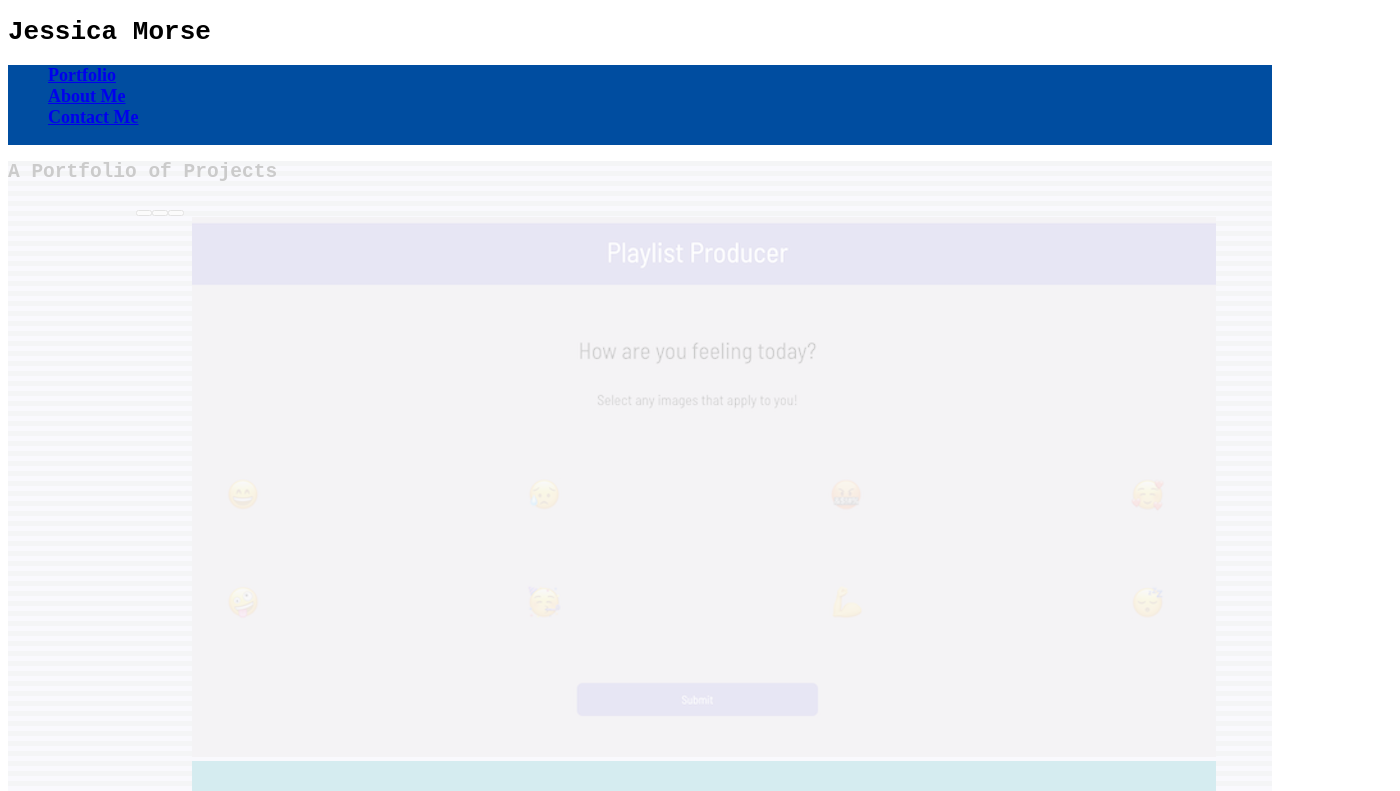
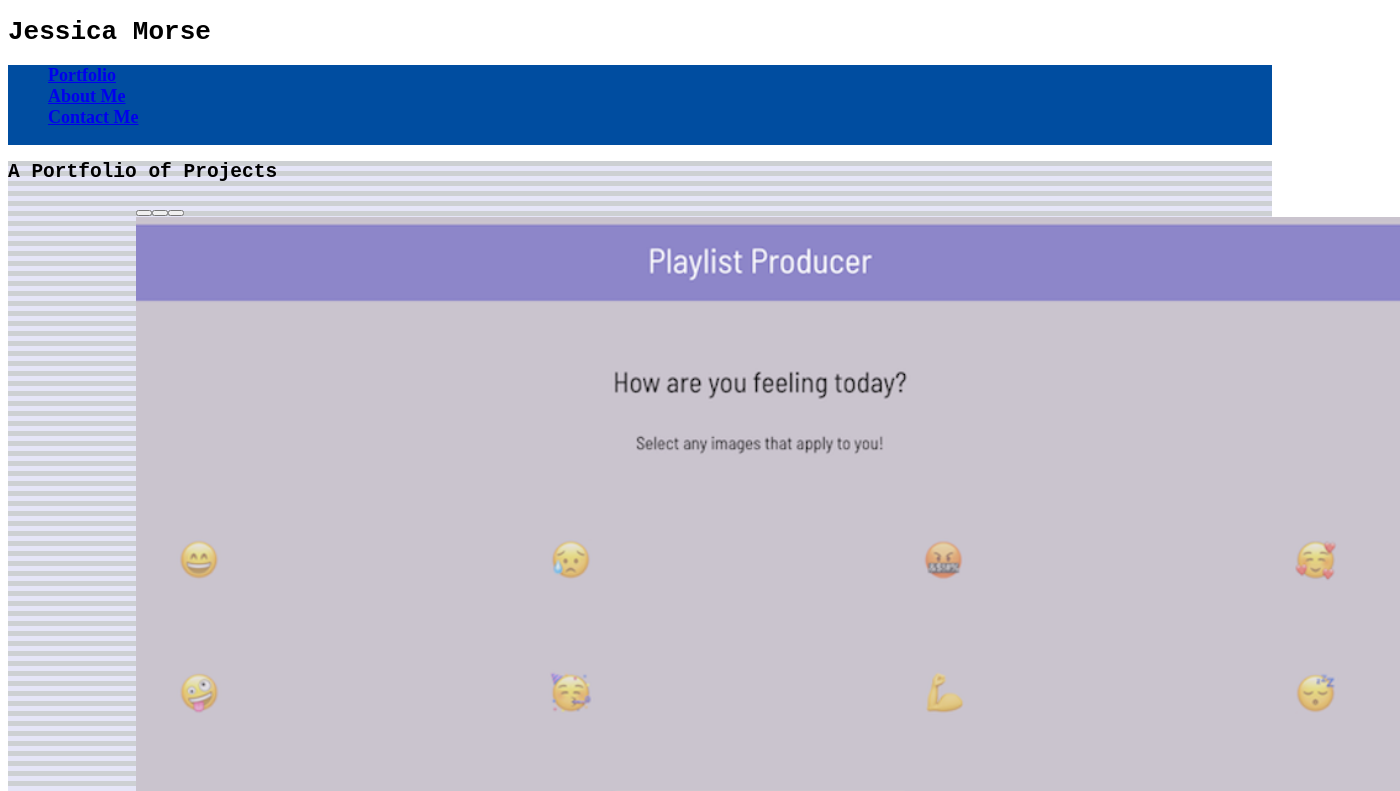
Before and after one commit to jessicamorse23/jm-react-portfolio, a React (Create React App) app: page / in a window 1280 px wide. Shown: the top 791 px of the page, 1400 px wide, since content can reach past the window. Built offline with nearby package versions, Linux system fonts and the light colour scheme.

Commit message:
trying to Netlify

```diff
--- a/package.json
+++ b/package.json
@@ -11,6 +11,7 @@
     "react": "^18.2.0",
     "react-bootstrap": "^2.5.0",
     "react-dom": "^18.2.0",
+    "react-responsive-carousel": "^3.2.23",
     "react-router": "^6.4.3",
     "react-router-dom": "^6.4.3",
     "react-scripts": "5.0.1",
--- a/src/components/pages/PortfolioCarousel.js
+++ b/src/components/pages/PortfolioCarousel.js
@@ -1,6 +1,7 @@
 import React from 'react';
 import Carousel from 'react-bootstrap/Carousel';
-import "../styles/portfolioCarousel.css"
+import "../styles/portfolioCarousel.css";
+import 'react-responsive-carousel/lib/styles/carousel.min.css';
 
 
 
--- a/src/components/styles/about.css
+++ b/src/components/styles/about.css
@@ -1,6 +1,6 @@
 .about {
   background-color: #e5e5f7;
-  opacity: 0.2;
+  opacity: 1;
   background-image: linear-gradient(0deg, #e5e5f7 50%, #cdd0d3 50%);
   background-size: 10px 10px;
 }
--- a/src/components/styles/portfolio.css
+++ b/src/components/styles/portfolio.css
@@ -1,6 +1,6 @@
 #portfolio {
 background-color: #e5e5f7;
-opacity: 0.2;
+opacity: 1;
 background-image: linear-gradient(0deg, #e5e5f7 50%, #cdd0d3 50%);
 background-size: 10px 10px;
 }
```
Also changed, not shown: 1 other file (tests, documents, lock files or other folders).
